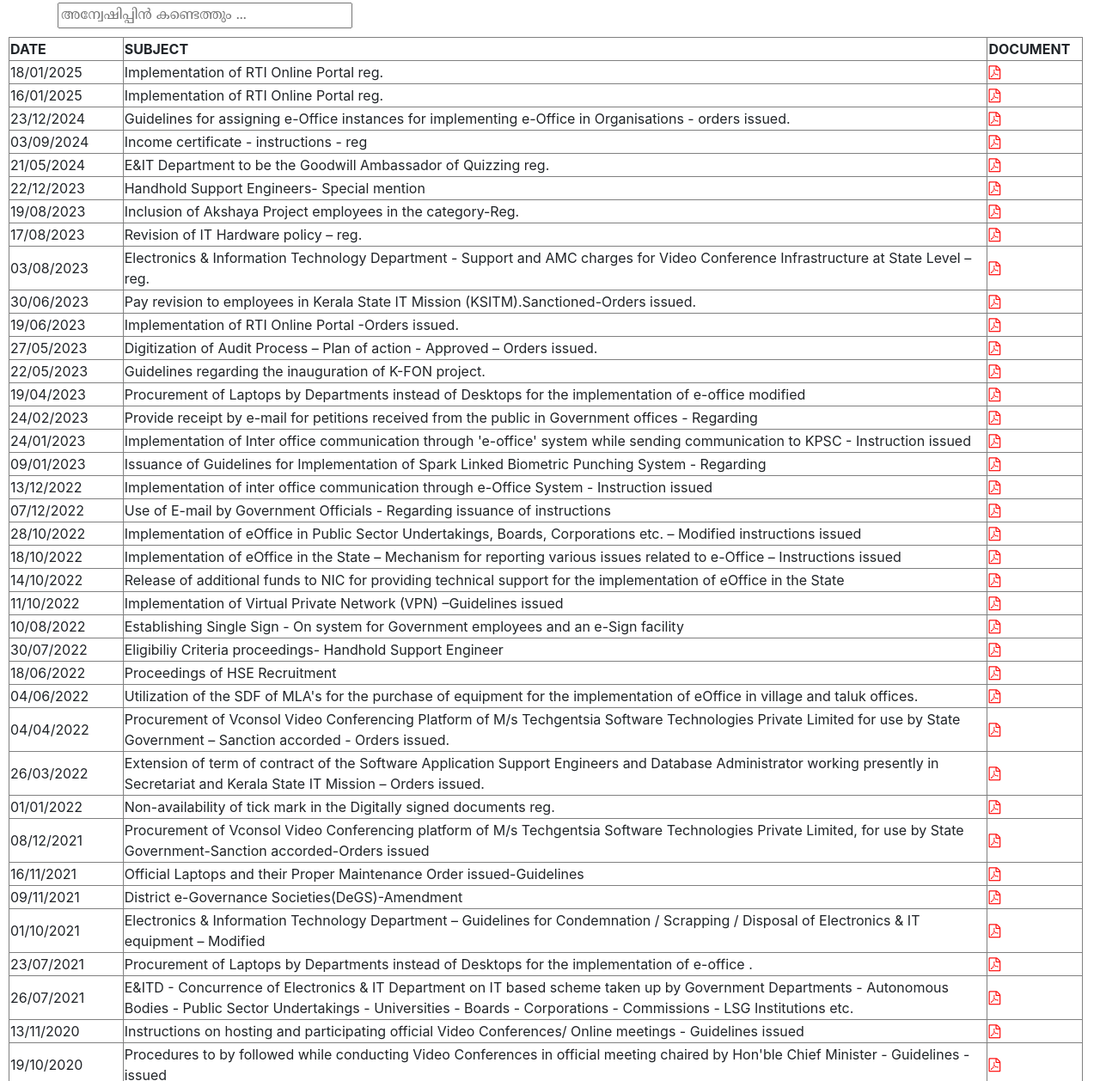
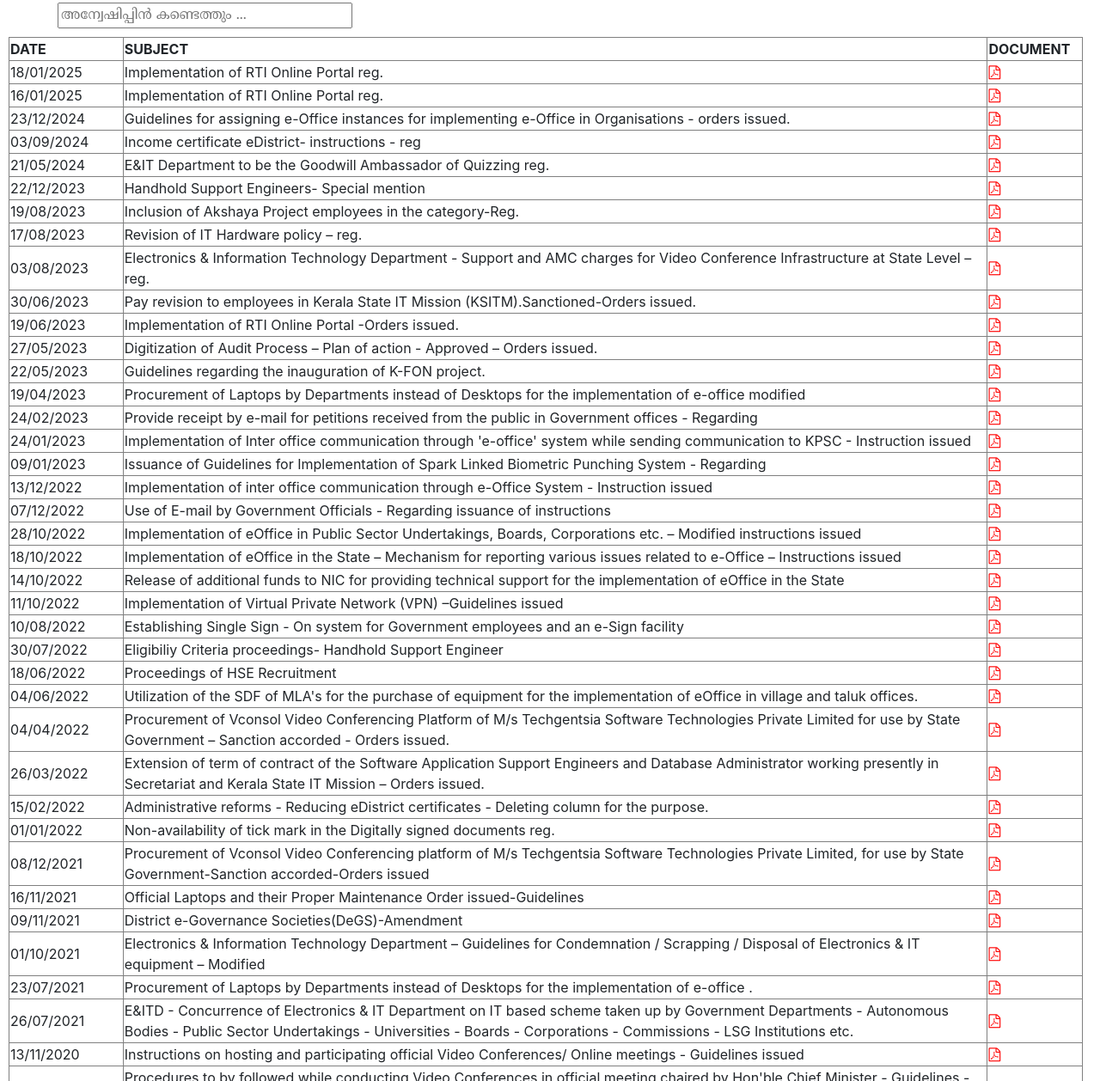
Before and after one commit to itmalp1/itmalp1.github.io, a plain HTML site: page index.html in a window 1280 px wide. Shown: the part 43-1301 px from the top of the page at 86% size. Drawn offline with nearby package versions, Linux system fonts and the light colour scheme.

Commit message:
Update index.html

```diff
--- a/index.html
+++ b/index.html
@@ -57,7 +57,7 @@
       <tr>
 
       <td>03/09/2024</td>
-      <td>Income certificate - instructions - reg</td>
+      <td>Income certificate eDistrict- instructions - reg</td>
       <td><a style="text-align:justify;" href="https://archive.org/download/income_202501/incomecertificate.pdf" target="_blank" rel="noopener noreferrer"><i class="fa fa-file-pdf-o" aria-hidden="true" style="color:red;align-items: center;"></i></a></td>
     </tr>
 
@@ -236,6 +236,12 @@
         <td>Extension of term of contract of the Software Application Support Engineers and Database Administrator working presently in Secretariat and Kerala State IT Mission – Orders issued.</td>
         <td><a style="text-align:justify;" href="https://document.kerala.gov.in/documents/governmentorders/govtorder2603202215:11:42.pdf" target="_blank" rel="noopener noreferrer"><i class="fa fa-file-pdf-o" aria-hidden="true" style="color:red;align-items: center;"></i></a></td>
       </tr>
+    <tr>
+
+        <td>15/02/2022</td>
+        <td>Administrative reforms - Reducing eDistrict certificates - Deleting column for the purpose.</td>
+        <td><a style="text-align:justify;" href="https://archive.org/download/revenuecertificate/revenuecertificate.pdf" target="_blank" rel="noopener noreferrer"><i class="fa fa-file-pdf-o" aria-hidden="true" style="color:red;align-items: center;"></i></a></td>
+      </tr>
       <tr>
         <td>01/01/2022</td>
         <td>Non-availability of tick mark in the Digitally signed documents reg.</td>
```
